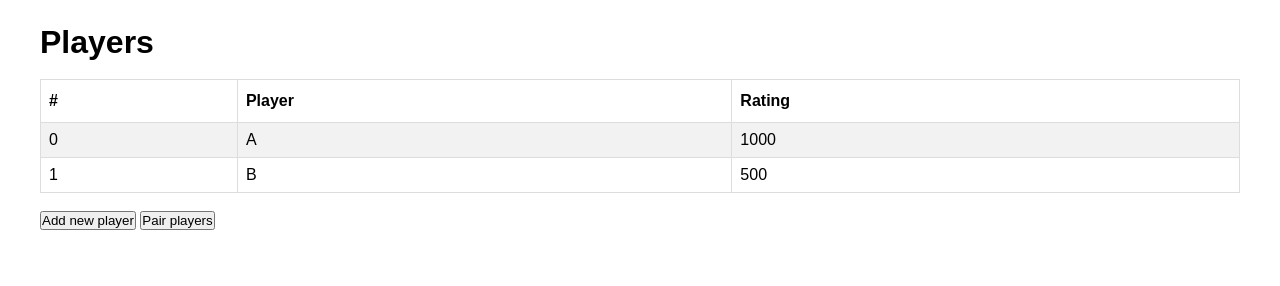
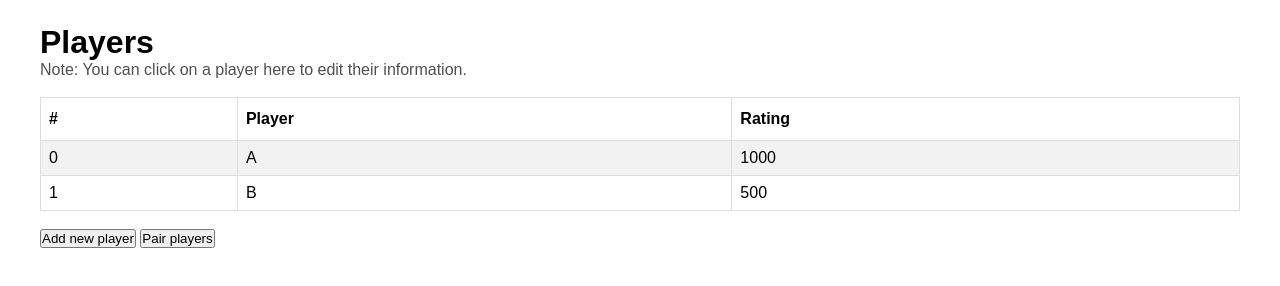
Before and after one commit to sqwyer/ctm, a website: page web/view/index.html in a window 1280 px wide. Drawn offline with Linux system fonts and the light colour scheme.

Commit message:
Add light class & subtitle

```diff
--- a/web/static/style.css
+++ b/web/static/style.css
@@ -122,3 +122,7 @@ table th {
 .popup button {
     margin-top: 0!important;
 }
+
+.light {
+    color: #505050;
+}
--- a/web/view/index.html
+++ b/web/view/index.html
@@ -10,6 +10,7 @@
 <body>
     <div class="container" id="main">
         <h1>Players</h1>
+        <p class="light">Note: You can click on a player here to edit their information.</p>
         <br />
         <table id="players">
             <tbody>
```
